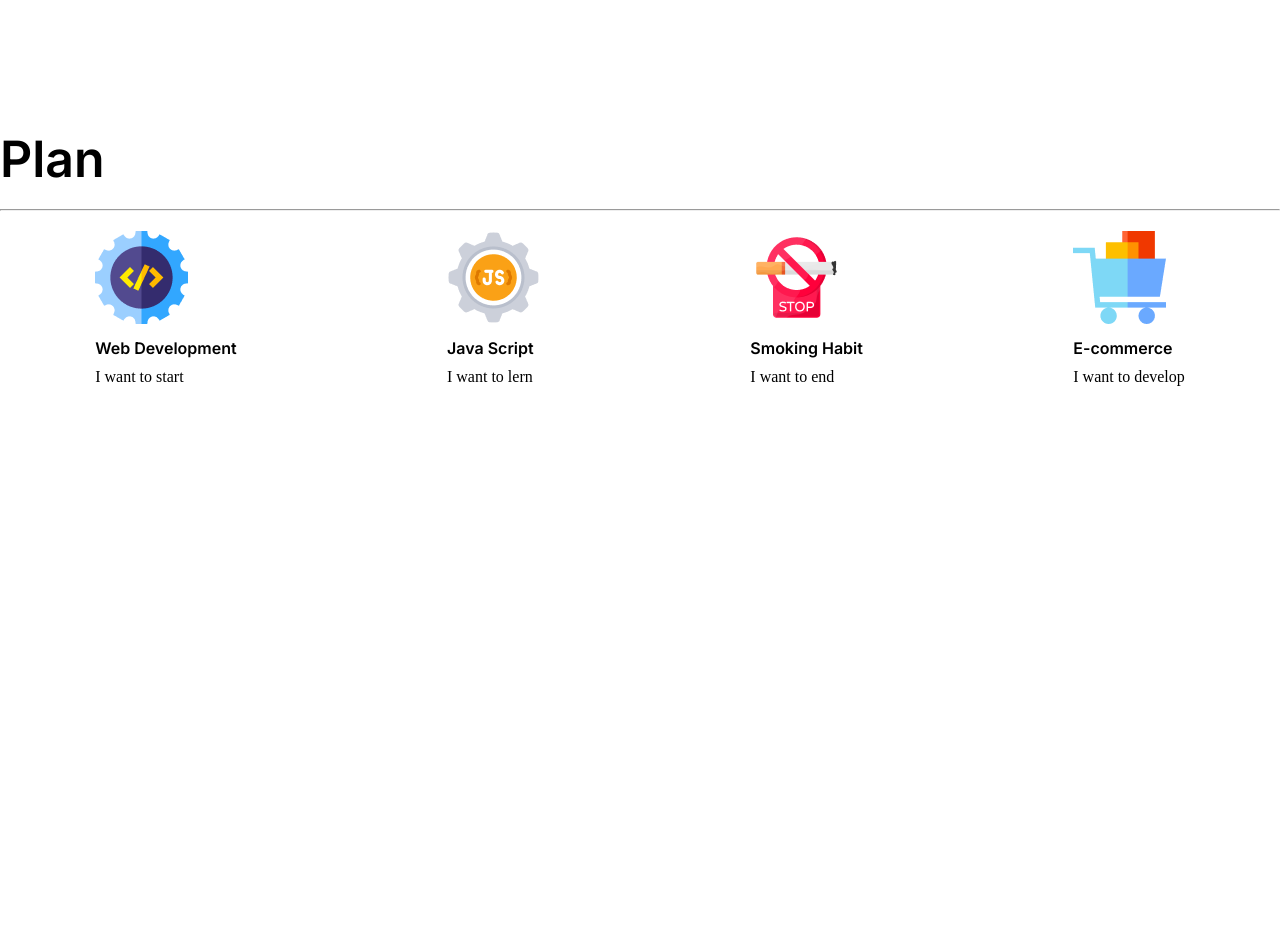
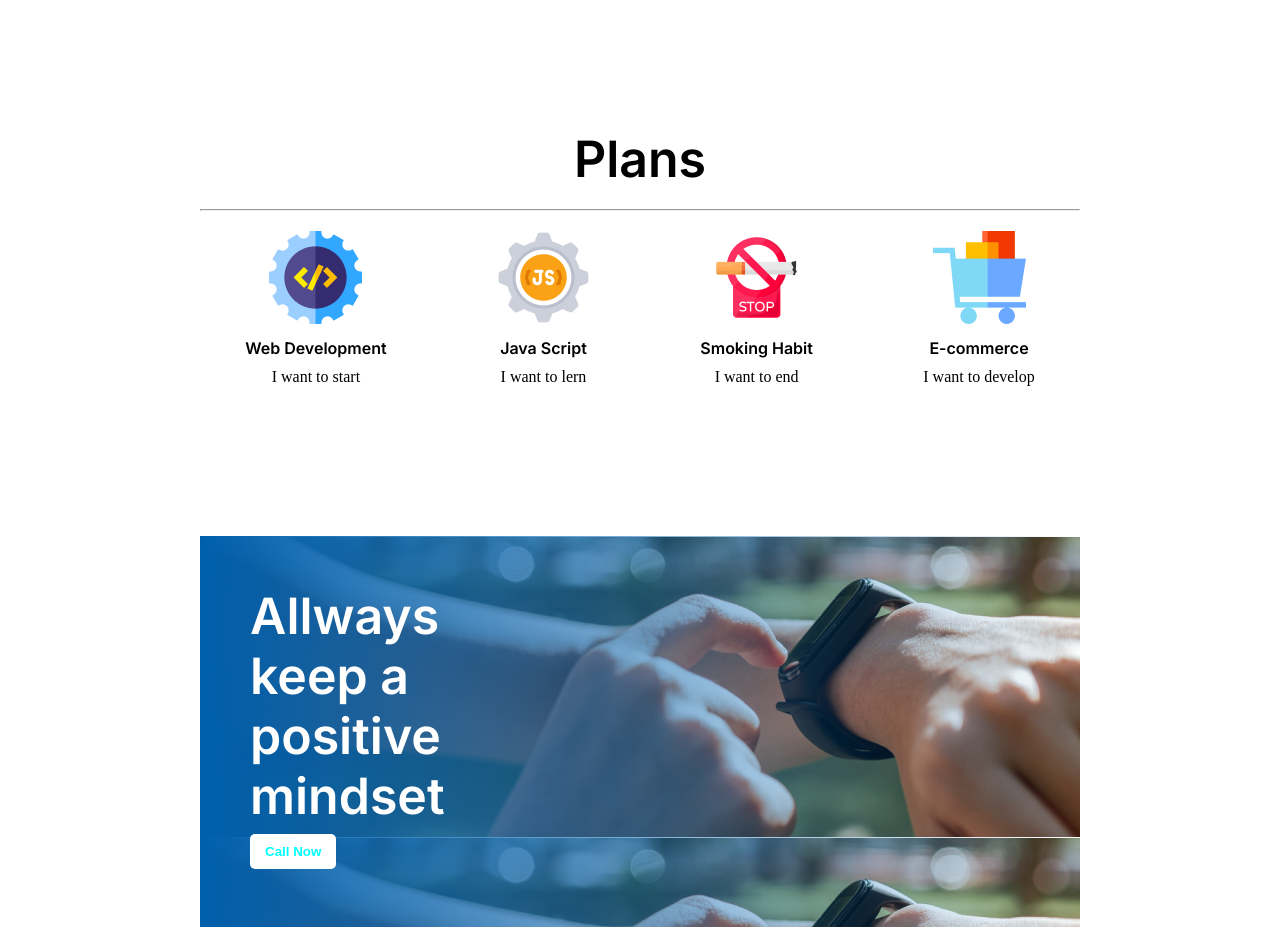
Before and after one commit to remontripura/new-year-new-me, a plain HTML site: page index.html in a window 1280 px wide. Shown: the part 1860-2787 px from the top of the page. Before the commit the page ends 2246 px from the top, so only its background shows below. Drawn offline with Linux system fonts and the light colour scheme.

Commit message:
contact added

```diff
--- a/index.html
+++ b/index.html
@@ -38,8 +38,8 @@
         </div>
     </section>
     <!-- Plan Area Start -->
-    <section class="plans">
-        <h3 class="primary-title">Plan</h3>
+    <section class="plan">
+        <h3 class="primary-title">Plans</h3>
         <hr>
         <div class="plan-items">
             <div class="plan-item">
@@ -64,5 +64,13 @@
             </div>
         </div>
     </section>
+    <!-- Contact Area -->
+    <section class="contact">
+        <div class="contact-background">
+            <h3 class="contact-title">Allways keep a positive mindset</h3>
+            <button class="contact-btn"><a href="">Call Now</a></button>
+        </div>
+
+    </section>
 </body>
 </html>
--- a/styles/style.css
+++ b/styles/style.css
@@ -76,3 +76,32 @@ section{
     font-family: inter;
     margin: 10px 0;
 }
+/* Contact Style */
+.contact{
+    margin-left: 200px;
+    margin-right: 200px;
+    padding: 50px 650px 50px 50px;
+    background: linear-gradient(90deg, #005FAC 0%, rgba(0, 95, 172, 0) 100%),  url('../images/watch.png');
+    /* background-repeat: no-repeat;
+    background-position: left, right; */
+}
+
+.contact-title{
+    font-family: inter;
+    font-weight: bold;
+    font-size: 50px;
+    color: #FFFFFF;
+}
+.contact-btn{
+    padding: 10px 15px;
+    margin: 8px 0;
+    background-color: #FFFFFF;
+    border: none;
+    border-radius: 5px;
+}
+.contact-btn a{
+    color: #FFFFFF;
+    color: aqua;
+    text-decoration: none;
+    font-weight: bold;
+}
```
